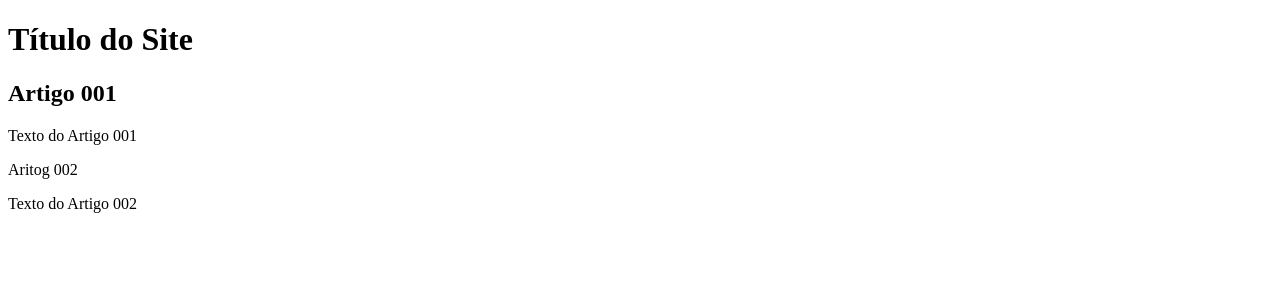
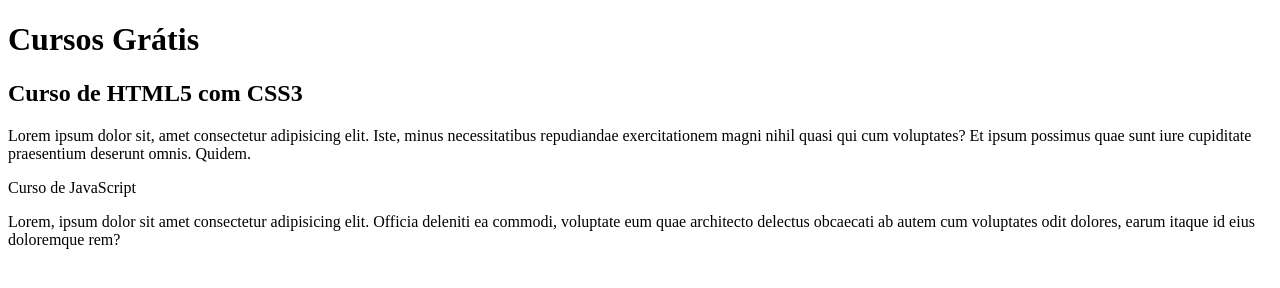
Before and after one commit to iCriticalFx/projeto-site, a plain HTML site: page index.html in a window 1280 px wide. Drawn offline with Linux system fonts and the light colour scheme.

Commit message:
Começando o conteúdo

```diff
--- a/index.html
+++ b/index.html
@@ -8,14 +8,14 @@
 <body>
     <main>
         <header>
-            <h1>Título do Site</h1>
+            <h1>Cursos Grátis</h1>
         </header>
         <article>
-            <h2>Artigo 001</h2>
-            <p>Texto do Artigo 001</p>
+            <h2>Curso de HTML5 com CSS3</h2>
+            <p>Lorem ipsum dolor sit, amet consectetur adipisicing elit. Iste, minus necessitatibus repudiandae exercitationem magni nihil quasi qui cum voluptates? Et ipsum possimus quae sunt iure cupiditate praesentium deserunt omnis. Quidem.</p>
         </article>
-        <article>Aritog 002</article>
-        <p>Texto do Artigo 002</p>
+        <article>Curso de JavaScript</article>
+        <p>Lorem, ipsum dolor sit amet consectetur adipisicing elit. Officia deleniti ea commodi, voluptate eum quae architecto delectus obcaecati ab autem cum voluptates odit dolores, earum itaque id eius doloremque rem?</p>
     </main>
 </body>
 </html>
```
